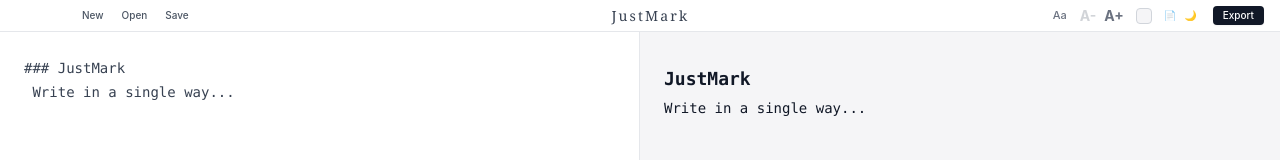
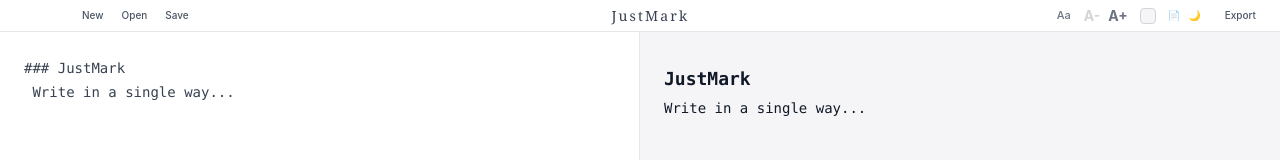
Before and after one commit to JieChenSimon/JustMark, a React (Vite) app: page / in a window 1280 px wide. Shown: the top 160 px of the page. Built offline with nearby package versions, Linux system fonts and the light colour scheme.

Commit message:
”修改了export按钮样式“

```diff
--- a/src/App.jsx
+++ b/src/App.jsx
@@ -866,7 +866,7 @@
             <button
               onClick={handleExport}
               disabled={isExporting}
-              className="ml-2 px-2.5 py-0.5 text-[10px] font-medium bg-gray-900 text-white dark:bg-white dark:text-black rounded hover:opacity-90 transition-all shadow-sm active:scale-95 disabled:opacity-50 disabled:cursor-not-allowed"
+              className="ml-2 px-2 py-0.5 text-[10px] font-medium text-gray-600 hover:text-gray-900 dark:text-gray-400 dark:hover:text-gray-100 hover:bg-gray-100 dark:hover:bg-gray-800 rounded transition-all disabled:opacity-50 disabled:cursor-not-allowed"
             >
               {isExporting ? 'Cooking...' : 'Export'}
             </button>
```
